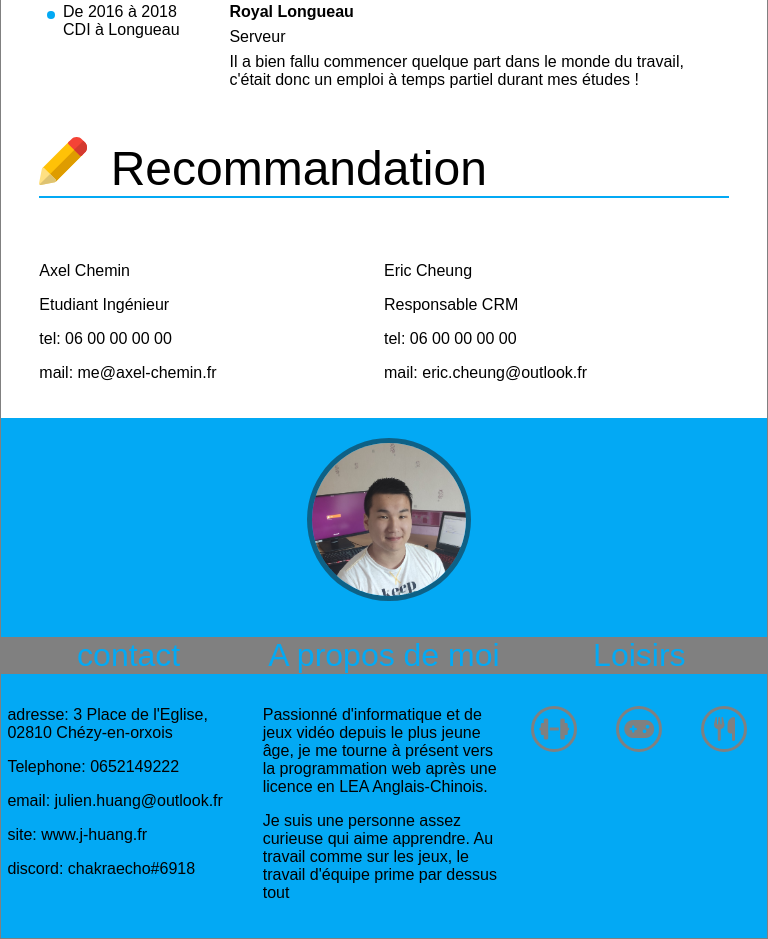
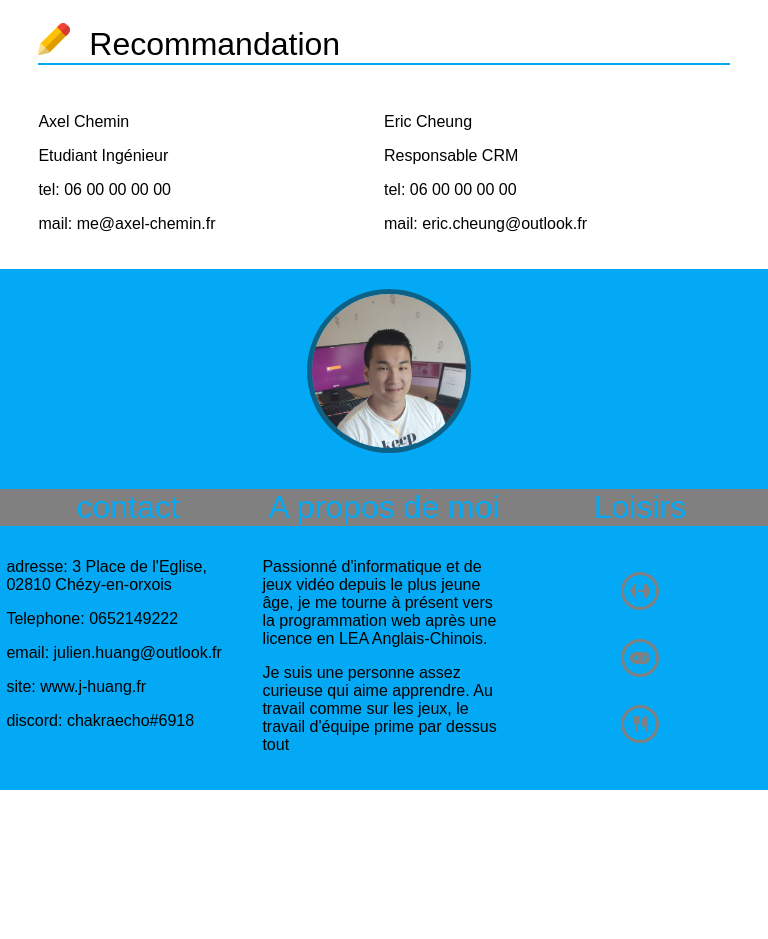
Before and after one commit to chakraecho/CV-op, a website: page index.html in a window 768 px wide. Shown: the part 1456-2395 px from the top of the page. After the commit the page ends 2246 px from the top, so only its background shows below. Drawn offline with Linux system fonts and the light colour scheme.

Commit message:
FIX (mediaqueries): 701-1200px                   -fixed layout

```diff
--- a/sass_files/_base.scss
+++ b/sass_files/_base.scss
@@ -48,7 +48,7 @@ h1 {
 
 .section_title {
     h3 {
-        font-size: 3em;
+        font-size: 2.5em;
         border-bottom: $main-color 2px solid;
         font-weight:normal;
     }
--- a/sass_files/_mediaqueries.scss
+++ b/sass_files/_mediaqueries.scss
@@ -1,24 +1,22 @@
-@media screen and (min-width:951px) and (max-width:1000px){
+@media screen and (min-width:701px) and (max-width:1200px){
     body{
         padding:0px;
+        overflow-x:hidden;
     }
     .page{
         width:100%;
+        border:none;
+        display:flex;
+        flex-direction:column-reverse;
     }
-}
-
-@media screen and (max-width:950px) {
-    body{
-        padding:0px;
+    #main_content{
+        width:100%;
     }
-    .page {
-        width: 100%;
-        margin: auto;
-        display: flex;
-        flex-direction: column-reverse;
-        border: 1px grey solid;
+    #column{
+        &_photo{
+            width:100%;
+        }
     }
-
     .column {
         display: flex;
         flex-direction: row;
@@ -26,7 +24,84 @@
         width: 100%;
 
         &_section {
-            width: 33.33333333333333333333333333333333333%;
+            width: 33.33333333333333333333%;
+        }
+
+        &_photo {
+            height: auto;
+            padding-top: 20px;
+            width: 100%;
+
+            &_block {
+                width: 20%;
+                height: auto;
+            }
+        }
+    }
+    #column {
+        &_photo {
+            width: 100%;
+        }
+
+        &_hobby {
+            margin: 0px;
+            &_row{
+                display:flex;
+                flex-direction:column;
+                height:200px;
+            }
+        }
+    }
+    .hobby {
+        display: flex;
+        flex-direction: column;
+        justify-content: space-around;
+        width: auto;
+        align-items:center;
+        height:auto;
+
+        &_img {
+            display: flex;
+            justify-content: center;
+            align-items: center;
+            border: 3px solid $title-color;
+            border-radius: 50%;
+            height: 2em;
+            width: 2em;
+            font-size: 1em;
+            color: $title-color;
+        }
+    }
+    .section_title {
+        h3 {
+            overflow-wrap: break-word;
+            font-size: 2em;
+        }
+    }
+}
+
+@media screen and (max-width:700px) {
+    body {
+        padding: 0px;
+        overflow-x: hidden;
+    }
+    .page {
+        width: 100%;
+        margin: auto;
+        display: flex;
+        flex-direction: column-reverse;
+        border: none;
+
+    }
+
+    .column {
+        display: flex;
+        flex-direction: column;
+        flex-wrap: wrap;
+        width: 100%;
+
+        &_section {
+            width: 100%;
         }
 
         &_photo {
@@ -56,7 +131,9 @@
 }
 .hobby {
     display:flex;
-    justify-content:center;
+    flex-direction:column;
+    justify-content:space-around;
+    width:auto;
     &_img {
         display: flex;
         justify-content: center;
@@ -68,4 +145,12 @@
         font-size: 1.5em;
         color: $title-color;
     }
-}}
+}
+    .section_title {
+        h3 {
+            overflow-wrap: break-word;
+            font-size: 2em;
+        }
+    }
+
+}
```
Also changed, not shown: style.css, 1 other file.
